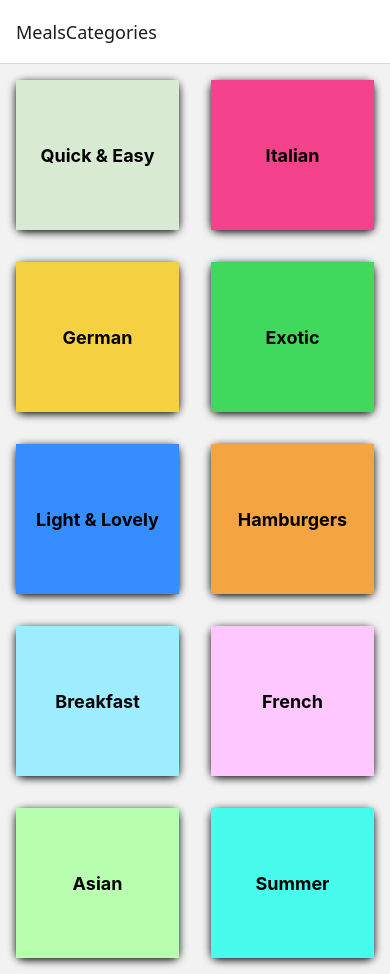
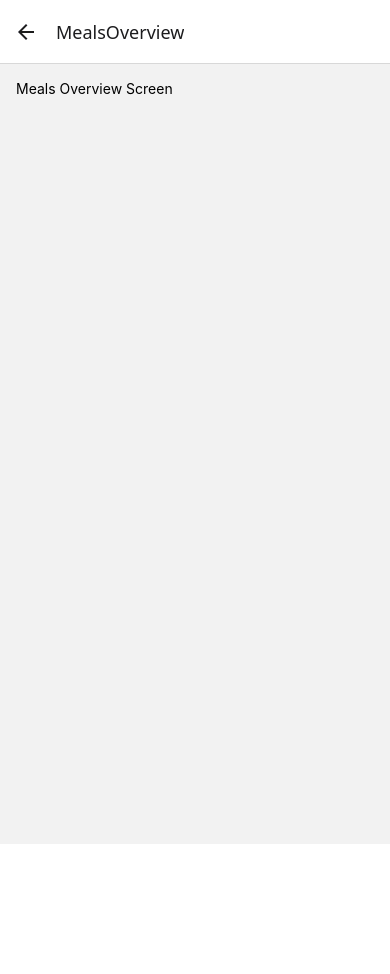
Before and after one commit to Miana-Neagos/Meal-App, a React Native app: screen /MealsOverview in a window 390 px wide. After the commit the page ends 844 px from the top, so only its background shows below. Built offline with nearby package versions, Linux system fonts and the light colour scheme.

Commit message:
Add MealsOverview screen and navigation; update CategoriesScreen to handle navigation

```diff
--- a/App.tsx
+++ b/App.tsx
@@ -4,16 +4,18 @@ import CategoriesScreen from "./screens/CategoriesScreen";
 import React from "react";
 import { NavigationContainer } from "@react-navigation/native";
 import { createStackNavigator } from "@react-navigation/stack";
+import Meals from "./screens/Meals";
 
 const Stack = createStackNavigator();
 
 export default function App() {
   return (
     <>
-    <StatusBar style="light" />
+    <StatusBar style="dark" />
     <NavigationContainer>
       <Stack.Navigator>
         <Stack.Screen name="MealsCategories" component={CategoriesScreen}></Stack.Screen>
+        <Stack.Screen name="MealsOverview" component={Meals}></Stack.Screen>
       </Stack.Navigator>
     </NavigationContainer>
     </>
--- a/components/CategoryGridTile.tsx
+++ b/components/CategoryGridTile.tsx
@@ -1,22 +1,32 @@
 import { View, Text, Pressable, StyleSheet, Platform } from "react-native";
 
 type CategoryGridTileProps = {
-    title: string,
-    color: string,
-}
+  title: string;
+  color: string;
+  onPress: () => void;
+};
 
-const CategoryGridTile:React.FC<CategoryGridTileProps> = ({title, color}) => {
-
+const CategoryGridTile: React.FC<CategoryGridTileProps> = ({
+  title,
+  color, onPress
+}) => {
   return (
     <View style={styles.categoryGrid}>
-            <Pressable android_ripple={{color: "#F1F2F3"}} style={({pressed}) => [styles.button, pressed ? styles.buttonPressed : null]}>
-                <View style={[styles.innerContainer,{backgroundColor: color}]}>
+      <Pressable
+        android_ripple={{ color: "#F1F2F3" }}
+        style={({ pressed }) => [
+          styles.button,
+          pressed ? styles.buttonPressed : null,
+        ]}
+        onPress={onPress}
+      >
+        <View style={[styles.innerContainer, { backgroundColor: color }]}>
           <Text style={styles.title}>{title}</Text>
         </View>
       </Pressable>
     </View>
-    )
-}
+  );
+};
 
 const styles = StyleSheet.create({
   categoryGrid: {
@@ -26,19 +36,18 @@ const styles = StyleSheet.create({
     borderRadius: 8,
     elevation: 4,
     shadowColor: "#000000",
-        shadowOffset: {width: 0, height: 2},
+    shadowOffset: { width: 0, height: 2 },
     shadowRadius: 8,
     backgroundColor: "#ffffff",
-        overflow: Platform.OS === "android" ? 'hidden' : 'visible',
+    overflow: Platform.OS === "android" ? "hidden" : "visible",
   },
   button: {
     flex: 1,
-        transform: [{scale: 1}]
+    transform: [{ scale: 1 }],
   },
   buttonPressed: {
     opacity: 0.75,
-      transform: [{scale: 1.1}]
-
+    transform: [{ scale: 1.1 }],
   },
   innerContainer: {
     flex: 1,
@@ -49,7 +58,7 @@ const styles = StyleSheet.create({
   title: {
     fontWeight: "bold",
     fontSize: 18,
-    }
-})
+  },
+});
 
 export default CategoryGridTile;
--- a/screens/CategoriesScreen.tsx
+++ b/screens/CategoriesScreen.tsx
@@ -2,7 +2,14 @@ import { View, Text, FlatList } from "react-native";
 import { MealCategories } from "../data/data";
 import CategoryGridTile from "../components/CategoryGridTile";
 
-const CategoriesScreen = () => {
+type CategoriesScreenProp = {
+  navigation: any;
+}
+
+const CategoriesScreen:React.FC<CategoriesScreenProp> = ({navigation}) => {
+  const onPressHandler = () => {
+    navigation.navigate('MealsOverview');
+  }
     return (
     <View>
       <FlatList
@@ -11,6 +18,7 @@ const CategoriesScreen = () => {
           <CategoryGridTile
             title={itemData.item.title}
             color={itemData.item.color}
+            onPress={onPressHandler}
           />
         )}
         keyExtractor={(item) => item.id}
--- /dev/null
+++ b/screens/Meals.tsx
@@ -0,0 +1,20 @@
+import { StyleSheet, View } from "react-native"
+import { Text } from "react-native-gesture-handler"
+import { MealCategories } from "../data/data"
+
+const Meals = () => {
+    return (
+        <View style={styles.container}>
+            <Text>Meals Overview Screen</Text>
+        </View>
+    )
+}
+
+const styles = StyleSheet.create({
+    container: {
+        flex: 1,
+        padding: 16,
+    },
+})
+
+export default Meals;
```
Lines whose indentation alone changed are shown as unchanged.
